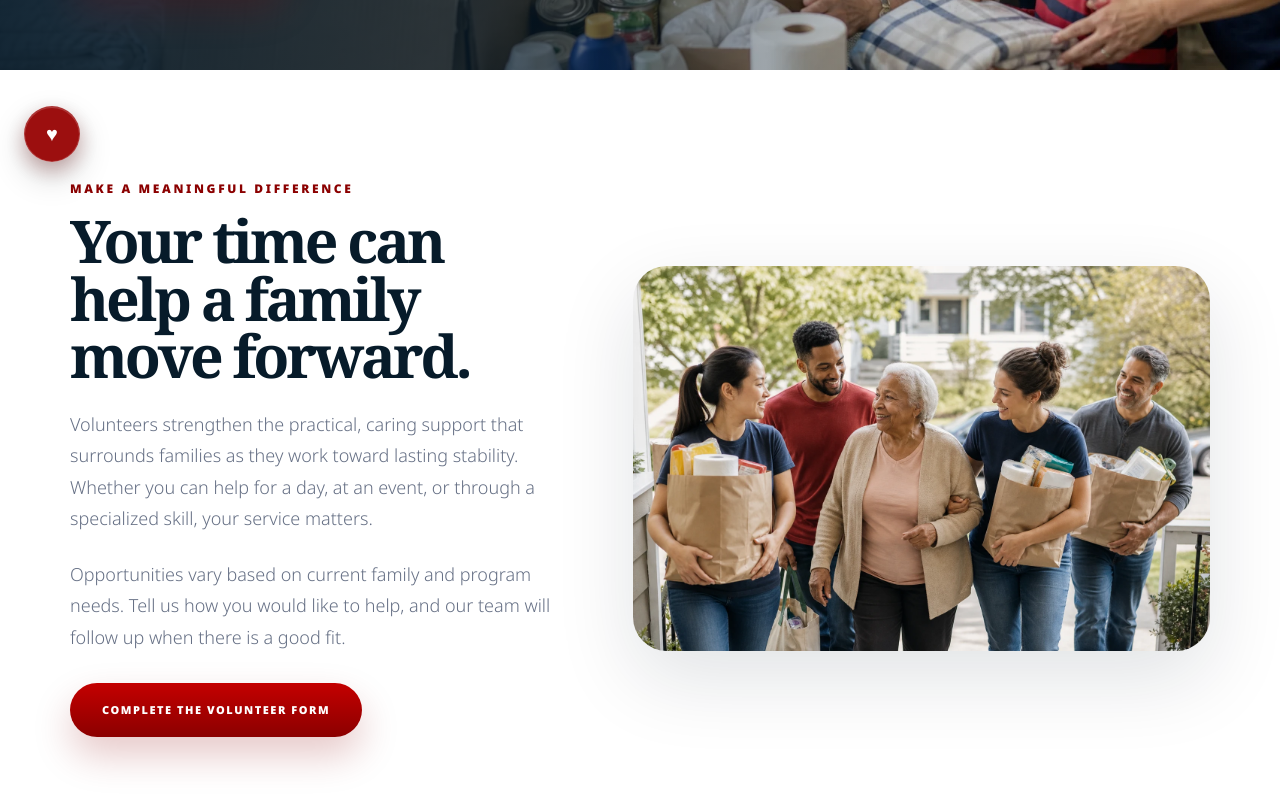
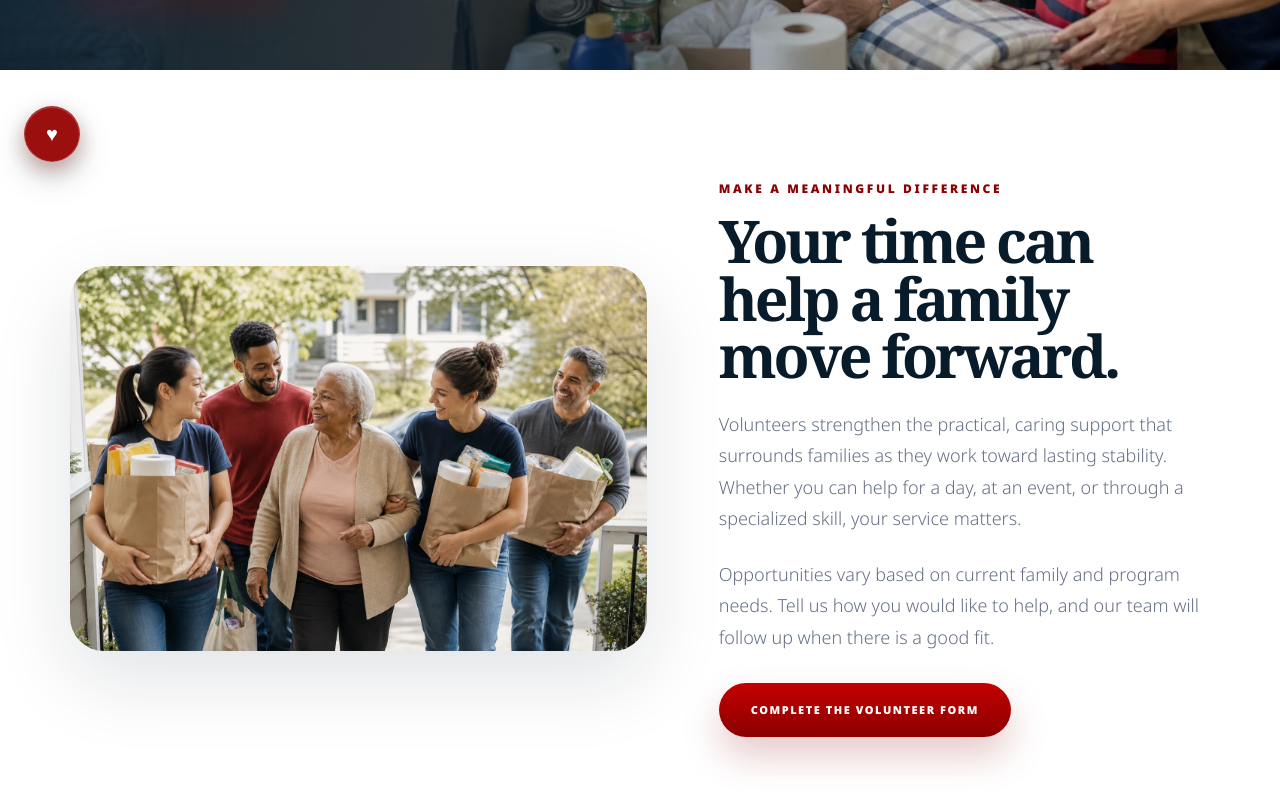
Before and after one commit to find-feed-restore/find-feed-restore, a Next.js app: page /volunteer in a window 1280 px wide. Shown: the part 614-1414 px from the top of the page. Built offline with nearby package versions, Linux system fonts and the light colour scheme.

Commit message:
Reverse volunteer intro layout

```diff
--- a/src/components/volunteer-sections.module.css
+++ b/src/components/volunteer-sections.module.css
@@ -109,11 +109,16 @@
 
 .inner {
   display: grid;
-  grid-template-columns: minmax(0, 0.92fr) minmax(0, 1.08fr);
+  grid-template-columns: minmax(0, 1.08fr) minmax(0, 0.92fr);
+  grid-template-areas: "image copy";
   align-items: center;
   width: min(100%, 1140px);
   margin-inline: auto;
   gap: 72px;
+}
+
+.introCopy {
+  grid-area: copy;
 }
 
 .introCopy h2,
@@ -141,6 +146,7 @@
 }
 
 .introImage {
+  grid-area: image;
   overflow: hidden;
   border-radius: 34px;
   box-shadow: 0 28px 80px rgb(7 27 42 / 12%);
@@ -397,6 +403,9 @@
 
   .inner {
     grid-template-columns: 1fr;
+    grid-template-areas:
+      "copy"
+      "image";
     gap: 42px;
   }
 
```
